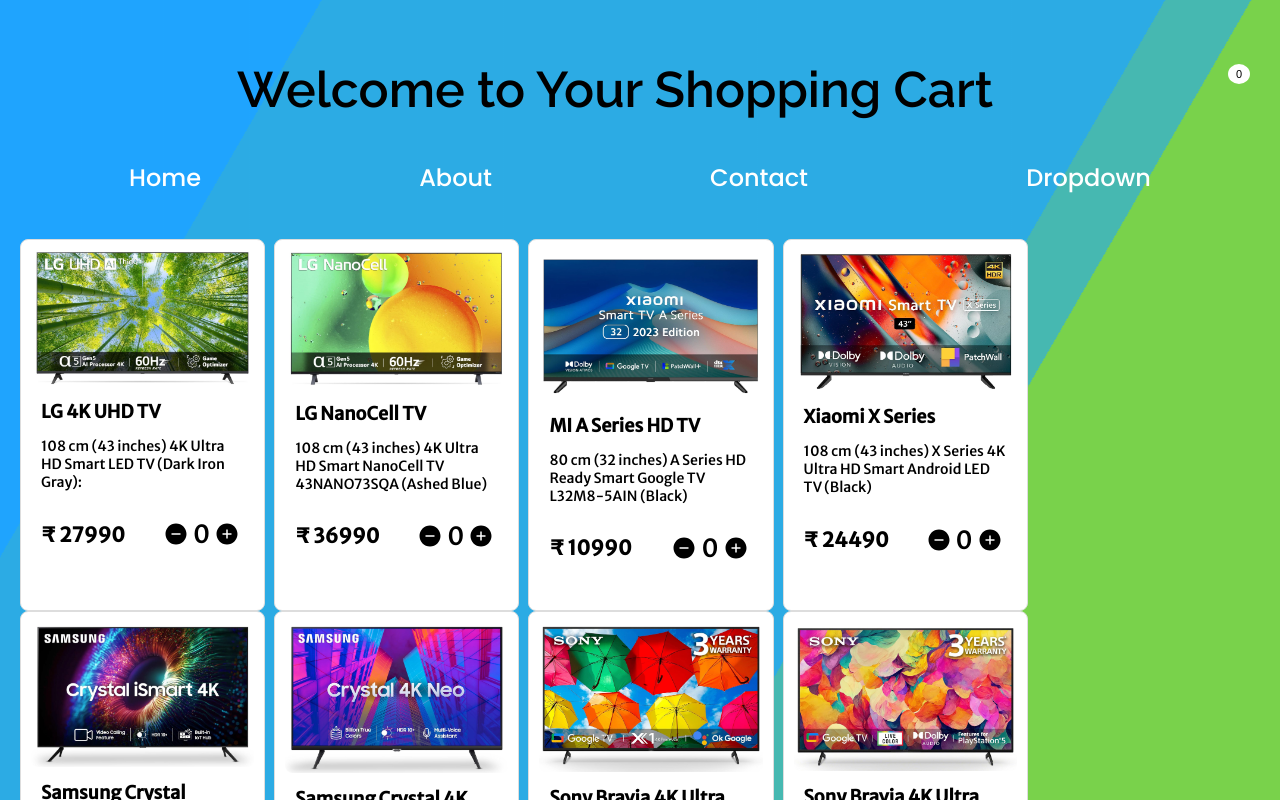
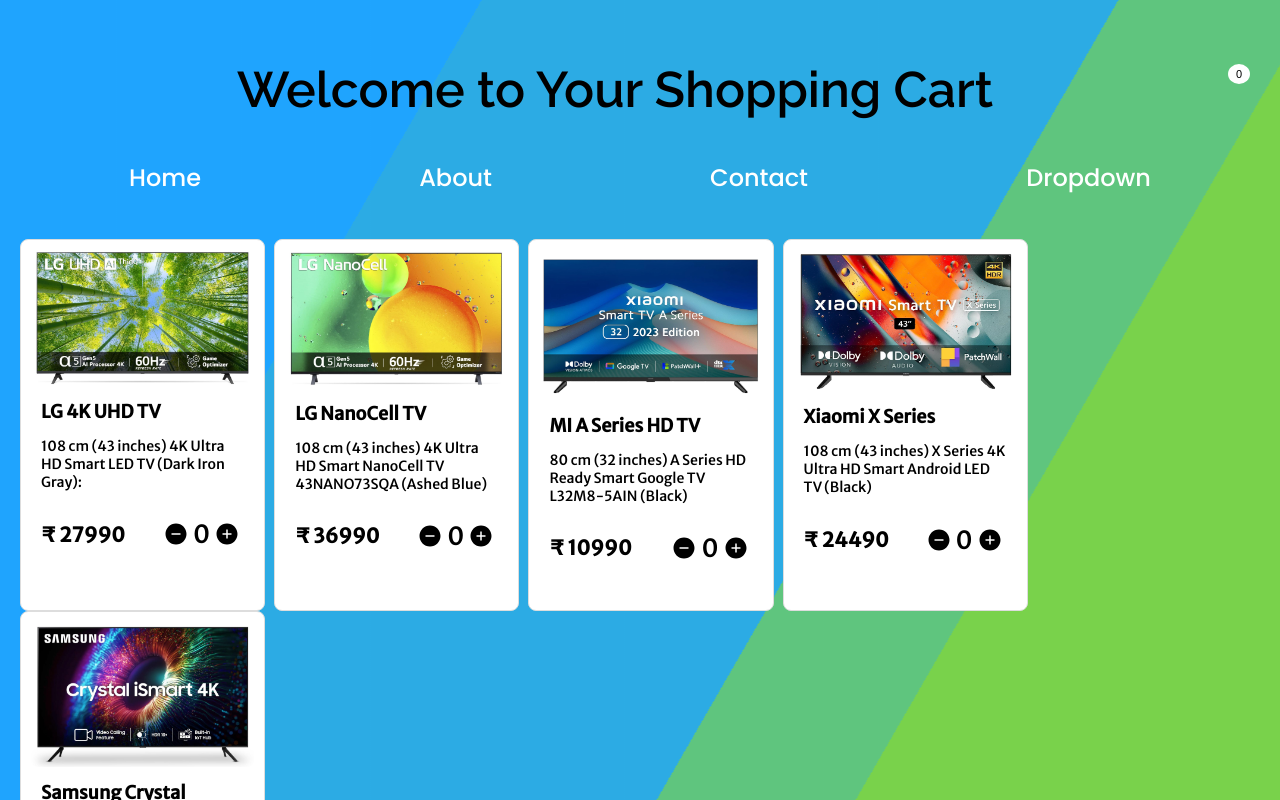
Before and after one commit to killa3241/WT-Project, a React (Create React App) app in the folder shopping-cart/: page / in a window 1280 px wide. Shown: the top 800 px of the page. Built offline with nearby package versions, Linux system fonts and the light colour scheme; some icons are missing.

Commit message:
Cart-number dynamic update

```diff
--- a/shopping-cart/src/shop.js
+++ b/shopping-cart/src/shop.js
@@ -1,14 +1,24 @@
 import React from 'react';
+import './style.css';
 import ShopItem from './Shopitem';
 
-const Shop = ({ shopItemsData }) => {
+function Shop({ shopItemsData, incrementCart,decrementCart}) {
+  const rows = [];
+  for (let i = 0; i < shopItemsData.length; i += 5) {
+    rows.push(shopItemsData.slice(i, i + 5));
+  }
+
   return (
-    <div id="shop">
-      {shopItemsData.map((item) => (
-        <ShopItem key={item.id} item={item} />
+    <div className="shop">
+      {rows.map((row, rowIndex) => (
+        <div className="row" key={rowIndex}>
+          {row.map((item) => (
+            <ShopItem key={item.id} item={item} incrementCart={incrementCart} decrementCart={decrementCart}/>
+          ))}
+        </div>
       ))}
     </div>
   );
-};
+}
 
 export default Shop;
```
